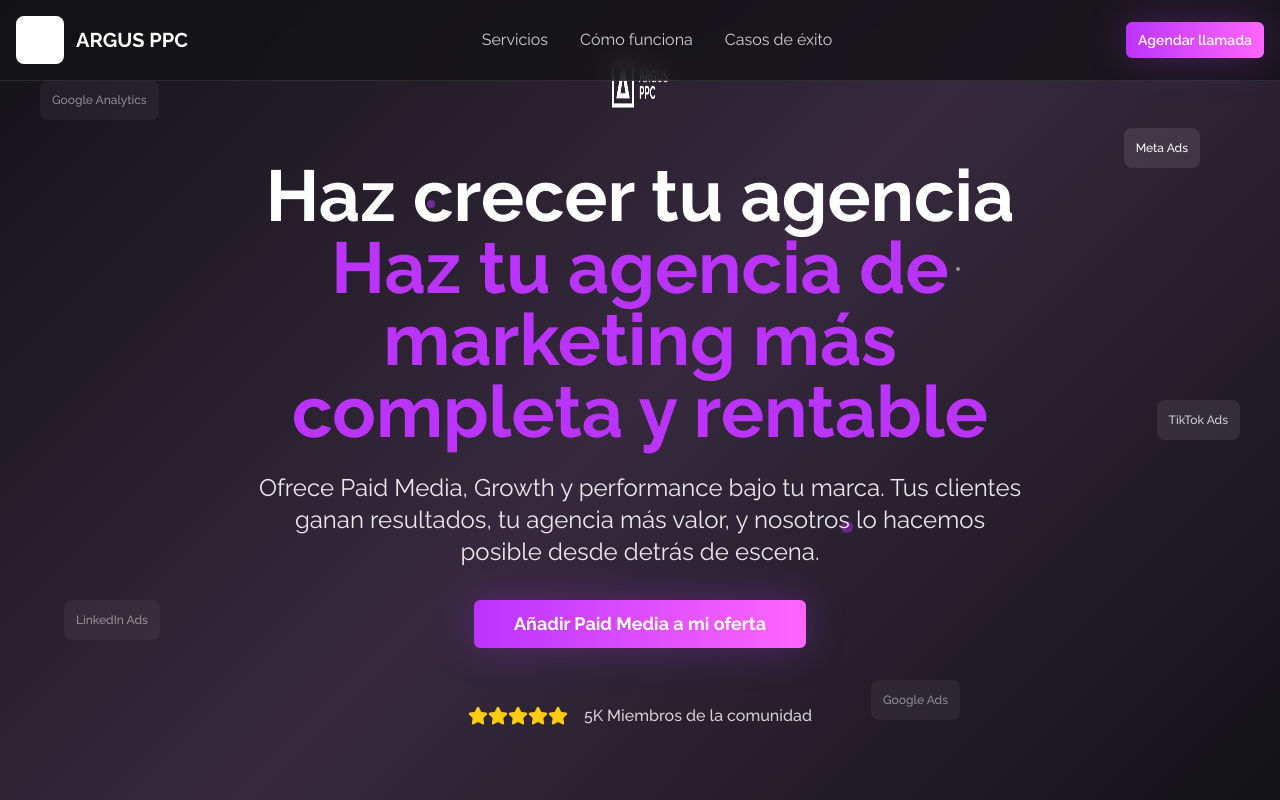
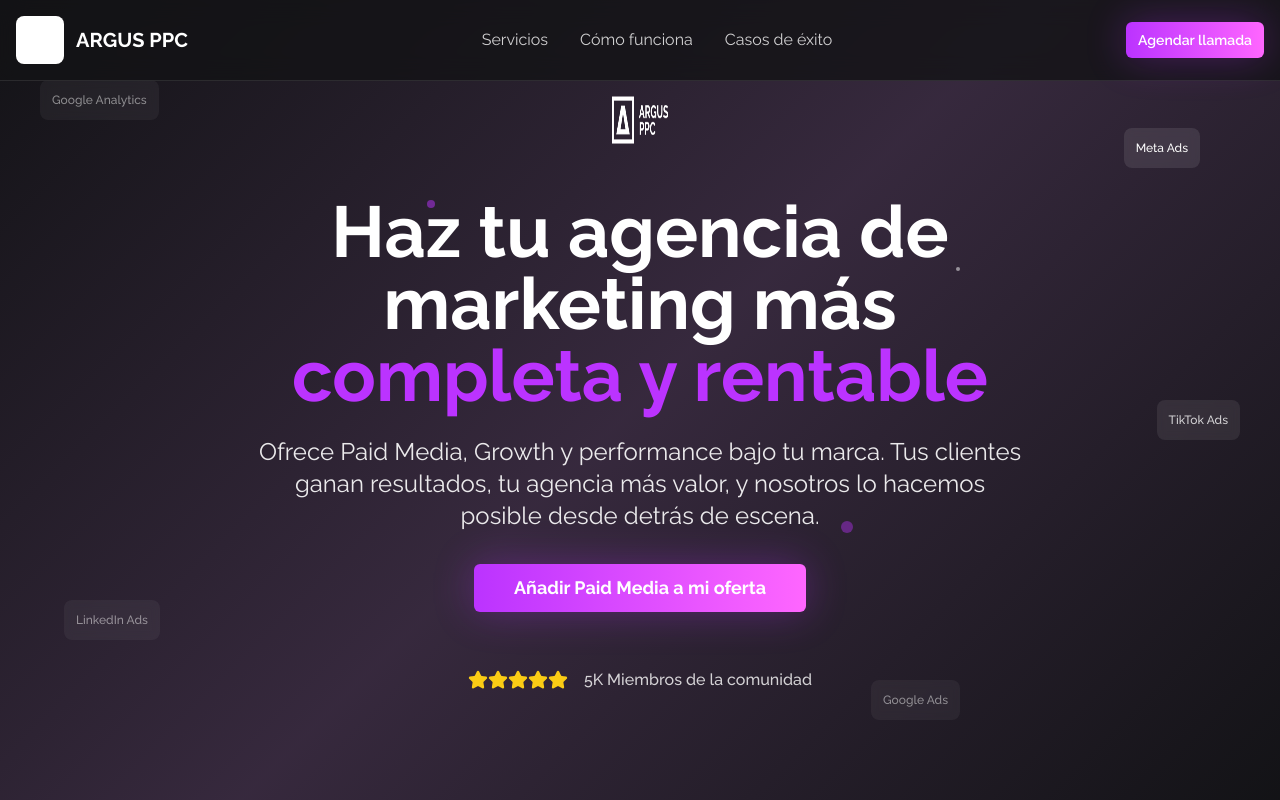
Before and after one commit to Victorioo/marca-blanca-argusppc-66, a React (Vite) app: page / in a window 1280 px wide. Shown: the top 800 px of the page. Built offline with nearby package versions, Linux system fonts and the light colour scheme.

Commit message:
Update hero section text
Update hero section text to "¡Haz tu agencia de marketing más completa y rentable".

```diff
--- a/src/components/HeroSection.tsx
+++ b/src/components/HeroSection.tsx
@@ -15,9 +15,9 @@ const HeroSection = () => {
 
         {/* Main headline */}
         <h1 className="text-5xl md:text-7xl font-bold text-white mb-6 leading-tight">
-          Haz crecer tu agencia{" "}
+          Haz tu agencia de marketing más{" "}
           <span className="bg-gradient-to-r from-primary to-accent bg-clip-text text-transparent">
-            Haz tu agencia de marketing más completa y rentable
+            completa y rentable
           </span>
         </h1>
 
```
